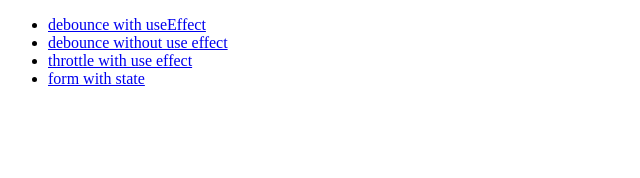
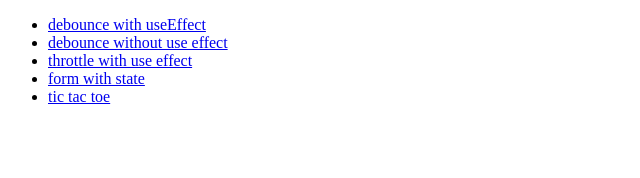
Before and after one commit to incognitokshitij/react-playground, a React (Vite) app: page / in a window 1280 px wide. Shown: the top 178 px of the page, without its empty margins (0-640 px from the left). Built offline with nearby package versions, Linux system fonts and the light colour scheme.

Commit message:
tic tac toe

```diff
--- a/src/route.jsx
+++ b/src/route.jsx
@@ -3,6 +3,7 @@ import DebounceWithoutUseEffect from "./debounce/debounceWithoutUseEffect";
 import { Routes, Route, Link } from "react-router-dom";
 import ThrottleWithUseEffect from "./throttle/index";
 import FormWithState from "./form/index";
+import TicTacToe from "./tictactoe/Index";
 let pages = [
   {
     name: "debounce with useEffect",
@@ -23,6 +24,11 @@ let pages = [
     name: "form with state",
     path: "/form-with-state",
     component: FormWithState,
+  },
+  {
+    name: "tic tac toe",
+    path: "/tic-tac-toe",
+    component: TicTacToe,
   },
 ];
 
--- /dev/null
+++ b/src/tictactoe/Index.jsx
@@ -0,0 +1,7 @@
+import React from "react";
+
+function Index() {
+  return <div>Index</div>;
+}
+
+export default Index;
```
